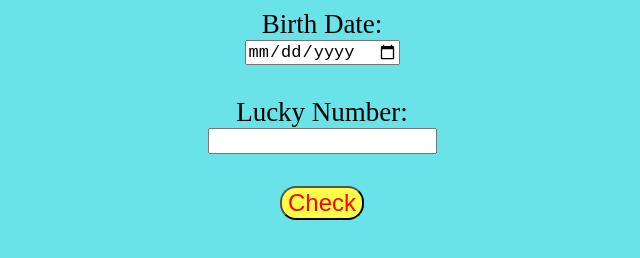
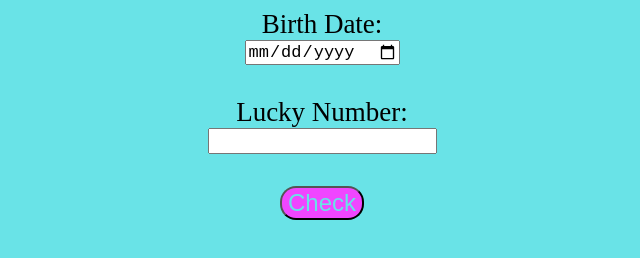
Before and after one commit to Saurabhrana2290/lucky-birthday, a plain HTML site: page index.html in a window 1280 px wide. In both pictures the pointer is over the button "Check". Shown: the part 112-370 px from the top of the page, without its empty margins (318-958 px from the left). Drawn offline with Linux system fonts and the light colour scheme.

Commit message:
Updated style.css

```diff
--- a/style.css
+++ b/style.css
@@ -27,8 +27,8 @@ h1{
     font-size: 17px;
 }
 button:hover{
-    background-color: rgb(255, 255, 70);
-    color: red;
+    background-color: rgb(240, 70, 255);
+    color: rgb(105, 227, 231);
 }
 #check-button{
     margin-bottom:2rem ;
```
